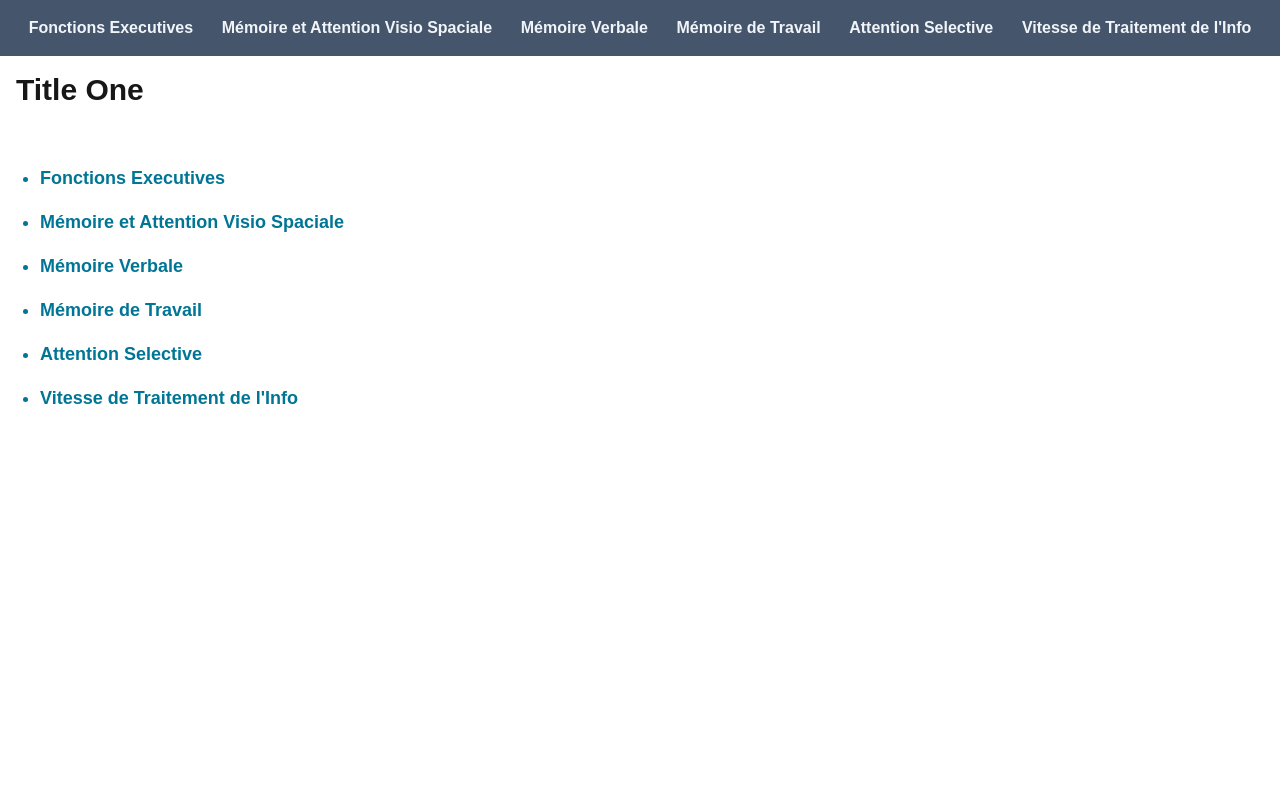
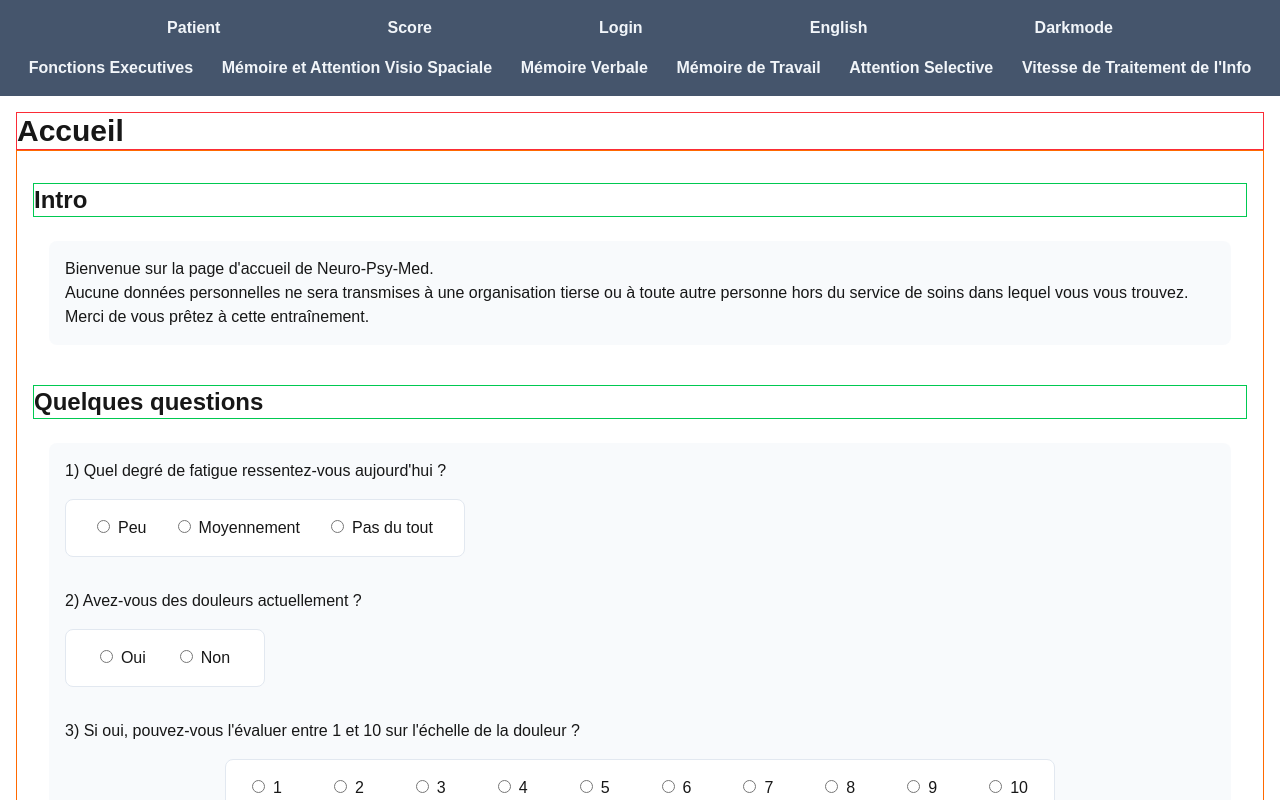
Before and after one commit to TLRKiliann/webapp-np-one, a Next.js app in the folder my-app/: page / in a window 1280 px wide. Shown: the top 800 px of the page. Built offline with nearby package versions, Linux system fonts and the light colour scheme.

Commit message:
overmenu created & home page at work

```diff
--- a/my-app/app/layout.tsx
+++ b/my-app/app/layout.tsx
@@ -1,5 +1,6 @@
 import type { Metadata } from "next";
 // import { Geist, Geist_Mono } from "next/font/google";
+import OverMenu from "./ui/OverMenu";
 import Menu from "./ui/Menu";
 import "./globals.css";
 
@@ -27,6 +28,7 @@ export default function RootLayout({
     <html lang="en">
       <body className="min-h-full flex flex-col">
         <main className="w-full h-screen dark:bg-black">
+          <OverMenu />
           <Menu />
           {children}
         </main>
--- a/my-app/app/page.tsx
+++ b/my-app/app/page.tsx
@@ -1,32 +1,236 @@
+"use client";
+
 import Link from "next/link";
+import { ChangeEvent, useState } from "react";
 
 export default function Home() {
+
+  const [optionFatigue, setOptionFatigue] = useState<string | undefined>(undefined);
+  const [optionDlr, setOptionDlr] = useState<string | undefined>(undefined);
+  const [douleurState, setDouleurState] = useState<string | undefined>(undefined);
+
+  const handleFatigue = (e: ChangeEvent<HTMLInputElement>): void => {
+    setOptionFatigue(e.target.value);
+  };
+
+  const handleDouleur = (e: ChangeEvent<HTMLInputElement>): void => {
+    setOptionDlr(e.target.value);
+  };
+
+  const handleEvaDlr = (e: ChangeEvent<HTMLInputElement>): void => {
+    setDouleurState(e.target.value);
+  }
+
+  console.log(optionFatigue);
+
   return (
-    <>
-      <div className="p-4">
-        <h1 className="text-3xl font-bold">Title One</h1>
+    <div className="p-4">
+
+      <div className="border border-red-500">
+        <h1 className="text-3xl font-bold">Accueil</h1>
       </div>
 
-      <ul className="list-disc ml-10 my-10">
-        <li className="text-lg text-cyan-700 font-bold mb-4">
-          <Link href="/fonctions-executives">Fonctions Executives</Link>
-        </li>
-        <li className="text-lg text-cyan-700 font-bold mb-4">
-          <Link href="/memo-visio-space">Mémoire et Attention Visio Spaciale</Link>
-        </li>
-        <li className="text-lg text-cyan-700 font-bold mb-4">
-          <Link href="/memo-verbale">Mémoire Verbale</Link>
-        </li>
-        <li className="text-lg text-cyan-700 font-bold mb-4">
-          <Link href="/memo-travail">Mémoire de Travail</Link>
-        </li>
-        <li className="text-lg text-cyan-700 font-bold mb-4">
-          <Link href="/attention-selective">Attention Selective</Link>
-        </li>
-        <li className="text-lg text-cyan-700 font-bold mb-4">
-          <Link href="/vitesse-traitement">Vitesse de Traitement de l'Info</Link>
-        </li>
-      </ul>
-    </>
+      <div className="p-4 border border-orange-500">
+
+        <div className="border border-green-500 mt-4 mb-6">
+          <h2 className="text-2xl font-bold">Intro</h2>
+        </div>
+
+        <div className="bg-slate-100/50 rounded-lg mx-4 p-4">
+          Bienvenue sur la page d'accueil de Neuro-Psy-Med.
+          <br />
+          Aucune données personnelles ne sera transmises à une organisation tierse ou à toute autre
+          personne hors du service de soins dans lequel vous vous trouvez.
+          <br />
+          Merci de vous prêtez à cette entraînement.
+        </div>
+
+
+        <div className="border border-green-500 mt-10 mb-6">
+          <h2 className="text-2xl font-bold">Quelques questions</h2>
+        </div>
+
+
+        <div className="bg-slate-100/50 rounded-lg m-4 p-4">
+          <p>1) Quel degré de fatigue ressentez-vous aujourd'hui ?</p>
+
+          <div className="w-100 flex flex-row items-center justify-evenly bg-white dark:bg-slate-800 border border-slate-200 rounded-lg mt-4 mb-8 py-4">
+
+            <label htmlFor="fatigue1">
+              <input
+                type="radio"
+                id="fatigue1"
+                name="fatigue1"
+                value="un_peu"
+                checked={optionFatigue === "un_peu"}
+                onChange={handleFatigue}
+                className="mr-2"
+              />
+              Peu
+            </label>
+
+            <label htmlFor="fatigue2">
+              <input
+                type="radio"
+                id="fatigue2"
+                name="fatigue2"
+                value="moyennement"
+                checked={optionFatigue === "moyennement"}
+                onChange={handleFatigue}
+                className="mr-2"
+              />
+              Moyennement
+            </label>
+
+            <label htmlFor="fatigue3">
+              <input
+                type="radio"
+                id="fatigue3"
+                name="fatigue3"
+                value="pas_du_tout"
+                checked={optionFatigue === "pas_du_tout"}
+                onChange={handleFatigue}
+                className="mr-2"
+              />
+              Pas du tout
+            </label>
+
+          </div>
+
+
+          <p>2) Avez-vous des douleurs actuellement ?</p>
+
+          <div className="w-50 flex flex-row items-center justify-evenly bg-white dark:bg-slate-800 border border-slate-200 rounded-lg mt-4 mb-8 py-4">
+
+            <label htmlFor="dlroui">
+              <input
+                type="radio"
+                id="dlroui"
+                name="dlroui"
+                value="oui"
+                checked={optionDlr === "oui"}
+                onChange={handleDouleur}
+                className="mr-2"
+              />
+              Oui
+            </label>
+
+            <label htmlFor="dlrnon">
+              <input
+                type="radio"
+                id="dlrnon"
+                name="dlrnon"
+                value="non"
+                checked={optionDlr === "non"}
+                onChange={handleDouleur}
+                className="mr-2"
+              />
+              Non
+            </label>
+
+          </div>
+
+          <p>3) Si oui, pouvez-vous l'évaluer entre 1 et 10 sur l'échelle de la douleur ?</p>
+
+          <div className="flex flex-row items-center justify-around bg-white dark:bg-slate-800 border border-slate-200 rounded-lg mx-40 mt-4 mb-8 py-4">
+
+            <label htmlFor="dlr1">
+              <input type="radio" id="dlr1" name="dlr1"
+                value="dlr1" checked={douleurState === "dlr1"} onChange={handleEvaDlr}
+                className="mr-2"/>
+              1
+            </label>
+
+            <label htmlFor="dlr2">
+              <input type="radio" id="dlr2" name="dlr2"
+                value="dlr2" checked={douleurState === "dlr2"} onChange={handleEvaDlr}
+                className="mr-2"/>
+              2
+            </label>
+
+            <label htmlFor="dlr3">
+              <input type="radio" id="dlr3" name="dlr3"
+                value="dlr3" checked={douleurState === "dlr3"} onChange={handleEvaDlr}
+                className="mr-2"/>
+              3
+            </label>
+
+            <label htmlFor="dlr4">
+              <input type="radio" id="dlr4" name="dlr4"
+                value="dlr4" checked={douleurState === "dlr4"} onChange={handleEvaDlr}
+                className="mr-2"/>
+              4
+            </label>
+
+            <label htmlFor="dlr5">
+              <input type="radio" id="dlr5" name="dlr5"
+                value="dlr5" checked={douleurState === "dlr5"} onChange={handleEvaDlr}
+                className="mr-2"/>
+              5
+            </label>
+
+            <label htmlFor="dlr6">
+              <input type="radio" id="dlr6" name="dlr6"
+                value="dlr6" checked={douleurState === "dlr6"} onChange={handleEvaDlr}
+                className="mr-2"/>
+              6
+            </label>
+
+            <label htmlFor="dlr7">
+              <input type="radio" id="dlr7" name="dlr7"
+                value="dlr7" checked={douleurState === "dlr7"} onChange={handleEvaDlr}
+                className="mr-2"/>
+              7
+            </label>
+
+            <label htmlFor="dlr8">
+              <input type="radio" id="dlr8" name="dlr8"
+                value="dlr8" checked={douleurState === "dlr8"} onChange={handleEvaDlr}
+                className="mr-2"/>
+              8
+            </label>
+
+            <label htmlFor="dlr9">
+              <input type="radio" id="dlr9" name="dlr9"
+                value="dlr9" checked={douleurState === "dlr9"} onChange={handleEvaDlr}
+                className="mr-2"/>
+              9
+            </label>
+
+            <label htmlFor="dlr10">
+              <input type="radio" id="dlr10" name="dlr10"
+                value="dlr10" checked={douleurState === "dlr10"} onChange={handleEvaDlr}
+                className="mr-2"/>
+              10
+            </label>
+
+          </div>
+
+          <p>Vous sentez-vous stressé ?</p>
+
+          <p className="text-justify">
+            Si oui, faîtes un exercice de mindfullness axé sur la respiration pendant une minute ou deux. Puis quand vous vous sentez prêt,
+            commencez l'entraînement.
+          </p>
+
+          <p>4) Quel niveau de difficulté choisissez-vous (avec Dashboard)</p>
+        </div>
+
+        <nav className="flex justify-center py-8 border border-blue-500">
+          <ul className="disc-none">
+            <li>
+              <Link
+                href="/fonctions-executives"
+                className="text-base font-bold text-white bg-blue-500 hover:bg-blue-600 active:bg-blue-400 rounded-lg px-6 py-4"
+              >
+                  Commencer l'entraînement
+              </Link>
+            </li>
+          </ul>
+        </nav>
+
+      </div>
+
+    </div>
   );
 }
--- a/my-app/app/ui/Menu.tsx
+++ b/my-app/app/ui/Menu.tsx
@@ -2,27 +2,27 @@ import Link from "next/link";
 
 export default function Menu() {
     return (
-        <div className="bg-slate-600 dark:bg-slate-700/70">
-            <ul className="flex flex-row items-center justify-evenly">
-                <li className="text-base text-slate-100 font-bold my-4">
+        <nav className="bg-slate-600 dark:bg-slate-700/70">
+            <ul className="list-none flex flex-row items-center justify-evenly text-base text-slate-100 font-bold">
+                <li className="mb-4">
                     <Link href="/fonctions-executives">Fonctions Executives</Link>
                 </li>
-                <li className="text-base text-slate-100 font-bold my-4">
+                <li className="mb-4">
                     <Link href="/memo-visio-space">Mémoire et Attention Visio Spaciale</Link>
                 </li>
-                <li className="text-base text-slate-100 font-bold my-4">
+                <li className="mb-4">
                     <Link href="/memo-verbale">Mémoire Verbale</Link>
                 </li>
-                <li className="text-base text-slate-100 font-bold my-4">
+                <li className="mb-4">
                     <Link href="/memo-travail">Mémoire de Travail</Link>
                 </li>
-                <li className="text-base text-slate-100 font-bold my-4">
+                <li className="mb-4">
                     <Link href="/attention-selective">Attention Selective</Link>
                 </li>
-                <li className="text-base text-slate-100 font-bold my-4">
+                <li className="mb-4">
                     <Link href="/vitesse-traitement">Vitesse de Traitement de l'Info</Link>
                 </li>
             </ul>
-        </div>
+        </nav>
     )
 }
--- /dev/null
+++ b/my-app/app/ui/OverMenu.tsx
@@ -0,0 +1,35 @@
+import Link from "next/link";
+
+export default function OverMenu() {
+    return (
+        <nav className="bg-slate-600 dark:bg-slate-700/70">
+            <ul className="list-none flex flex-row items-center justify-evenly text-base text-slate-100 font-bold">
+                <li className="my-4">
+                    <Link href="">
+                        Patient
+                    </Link>
+                </li>
+                <li className="my-4">
+                    <Link href="">
+                        Score
+                    </Link>
+                </li>
+                <li className="my-4">
+                    <Link href="">
+                        Login
+                    </Link>
+                </li>
+                <li className="my-4">
+                    <Link href="">
+                        English
+                    </Link>
+                </li>
+                <li className="my-4">
+                    <Link href="">
+                        Darkmode
+                    </Link>
+                </li>
+            </ul>
+        </nav>
+    )
+}
```
